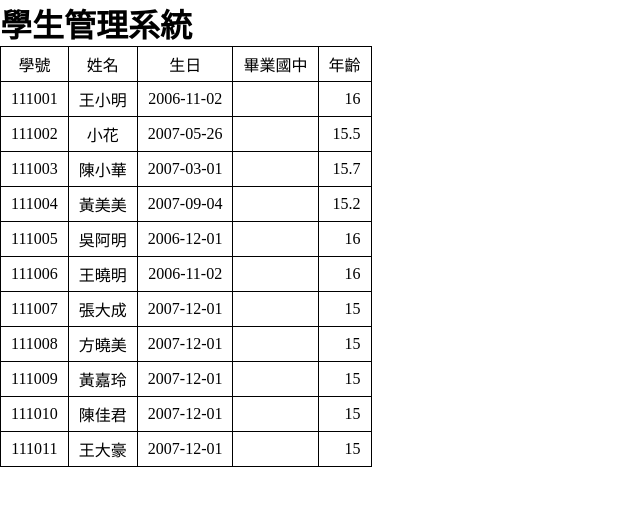
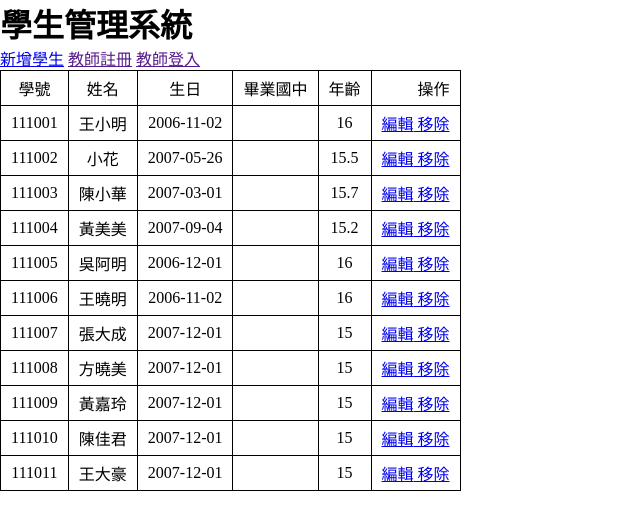
Before and after one commit to luchiahsuan/pra_school, a PHP site: page /index1.php in a window 1280 px wide. Shown: the top 530 px of the page, without its empty margins (0-640 px from the left). Run offline with PHP 8.4, Linux system fonts and the light colour scheme; data comes from the database, SQL or seed files in the repository; data that the repository does not hold is empty.

Commit message:
新增教師登入/註冊頁面 新增學生資料編輯移除按鈕

```diff
--- a/php20221114/SCHOOL/index1.php
+++ b/php20221114/SCHOOL/index1.php
@@ -21,6 +21,9 @@
 
 <body>
     <h1>學生管理系統</h1>
+    <a href="add_students.php">新增學生</a>
+    <a href="">教師註冊</a>
+    <a href="">教師登入</a>
 
     <table class="list-students">
     <tr>
@@ -29,6 +32,7 @@
     <td>生日</td>
     <td>畢業國中</td>
     <td>年齡</td>
+    <td>操作</td>
 </tr>
     <?php
     foreach ($rows as $row) {
@@ -39,6 +43,11 @@
         echo "<td>{$row['birthday']}</td>";
         echo "<td>{$row['graduate_at']}</td>";
         echo "<td>$age</td>";
+        echo "<td>";
+        echo "<a href='edit_student.php?id={$row['id']}'> 編輯";
+        echo "<a href='delete_students.php?id={$row['id']}'> 移除";
+        echo "</td>";
+
         echo "</tr>";
     }
 
```
Also changed, not shown: php20221114/SCHOOL/edit_students.php (renamed from php20221114/SCHOOL/delete_students.php, +2 -5 lines), php20221114/SCHOOL/login.php (added, +12 -0 lines), php20221114/SCHOOL/reg.php (added, +12 -0 lines).
